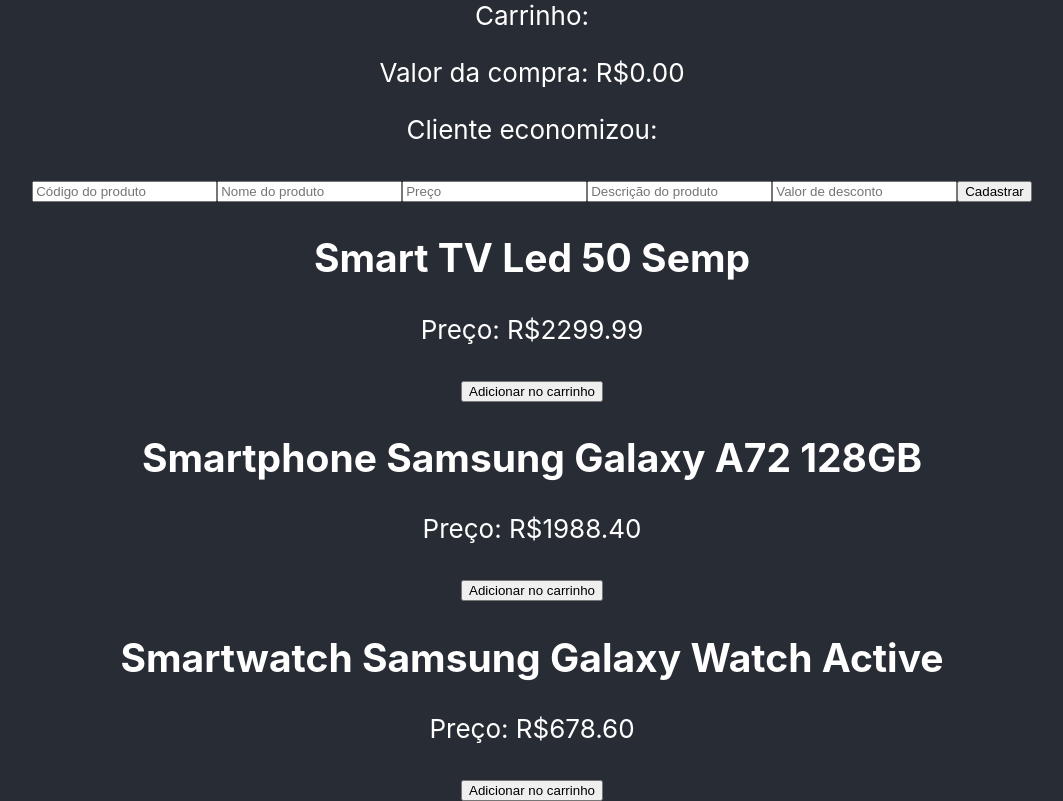
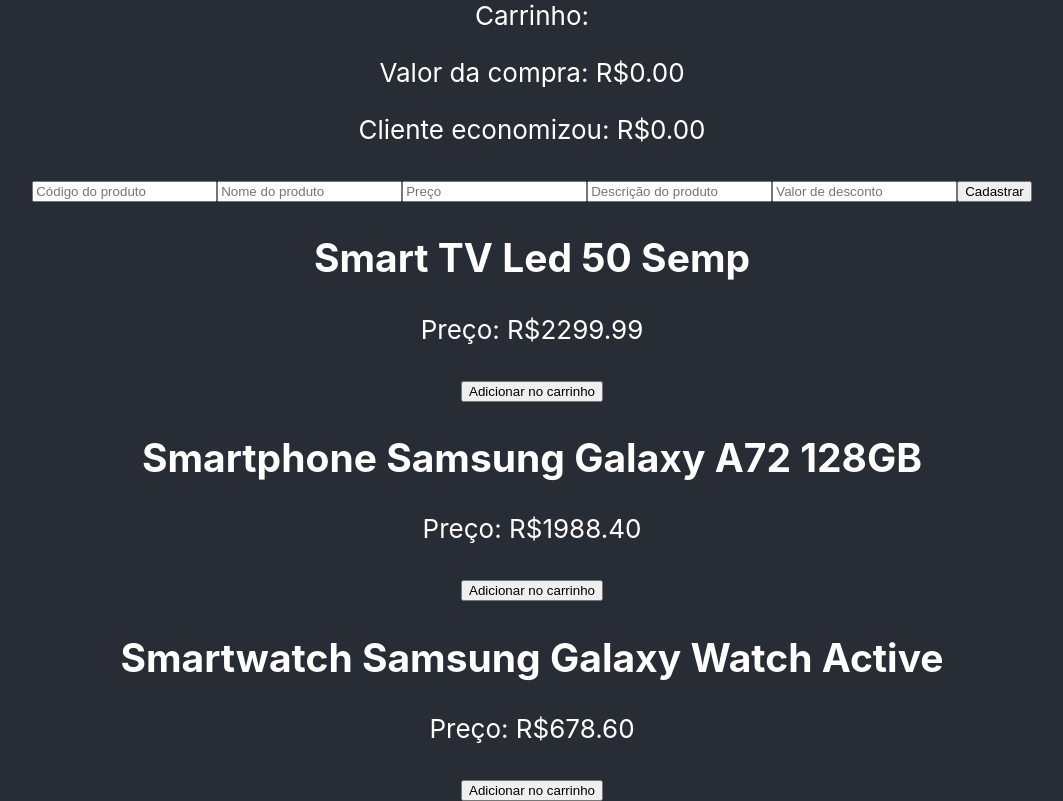
Before and after one commit to Kenzie-Academy-Brasil-Developers/react-entrega-s3-projeto-de-nivelamento-juliagamaol, a React (Create React App) app: page / in a window 1280 px wide. Shown: the whole page, without its empty margins (108-1171 px from the left). Built offline with nearby package versions, Linux system fonts and the light colour scheme.

Commit message:
feat:with discount

```diff
--- a/src/components/CadastroDosProdutos/index.jsx
+++ b/src/components/CadastroDosProdutos/index.jsx
@@ -55,18 +55,22 @@
         let filtred = products.filter((item)=>item.name === productName)
         setCurrentSale([...currentSale,filtred])
     }
-
+    // const handleRemovedClick = (productCode) =>{
+    //   console.log(currentSale.indexOf(productCode))
+    // }
     const carrinho = currentSale.map(item=>(
         <div>
             <p>{item[0].name}</p>
         </div>
+
     ))
     const purchase = currentSale.reduce((a,b)=>a+b[0].price,0).toFixed(2)
+    const disc = currentSale.reduce((a,b)=>a+b[0].discount,0).toFixed(2)
     return (
         <div>
             Carrinho: {carrinho}
             <p>Valor da compra: R${purchase}</p>
-            <p>Cliente economizou: </p>
+            <p>Cliente economizou: R${disc}</p>
             <form onSubmit={handleSubmit}>
                <input placeholder="Código do produto"value={code} onChange={(e=>setCode(e.target.value))}/>
                <input placeholder="Nome do produto"value={name}onChange={(e=>setName(e.target.value))}/>
@@ -79,7 +83,8 @@
             {products.map(item=>(
                <ProductList
                item={item}
-               handleClick={handleClick}/>
+               handleClick={handleClick}
+               />
             ))}
         </div>
     </div>
```
Also changed, not shown: 1 other file (tests, documents, lock files or other folders).
